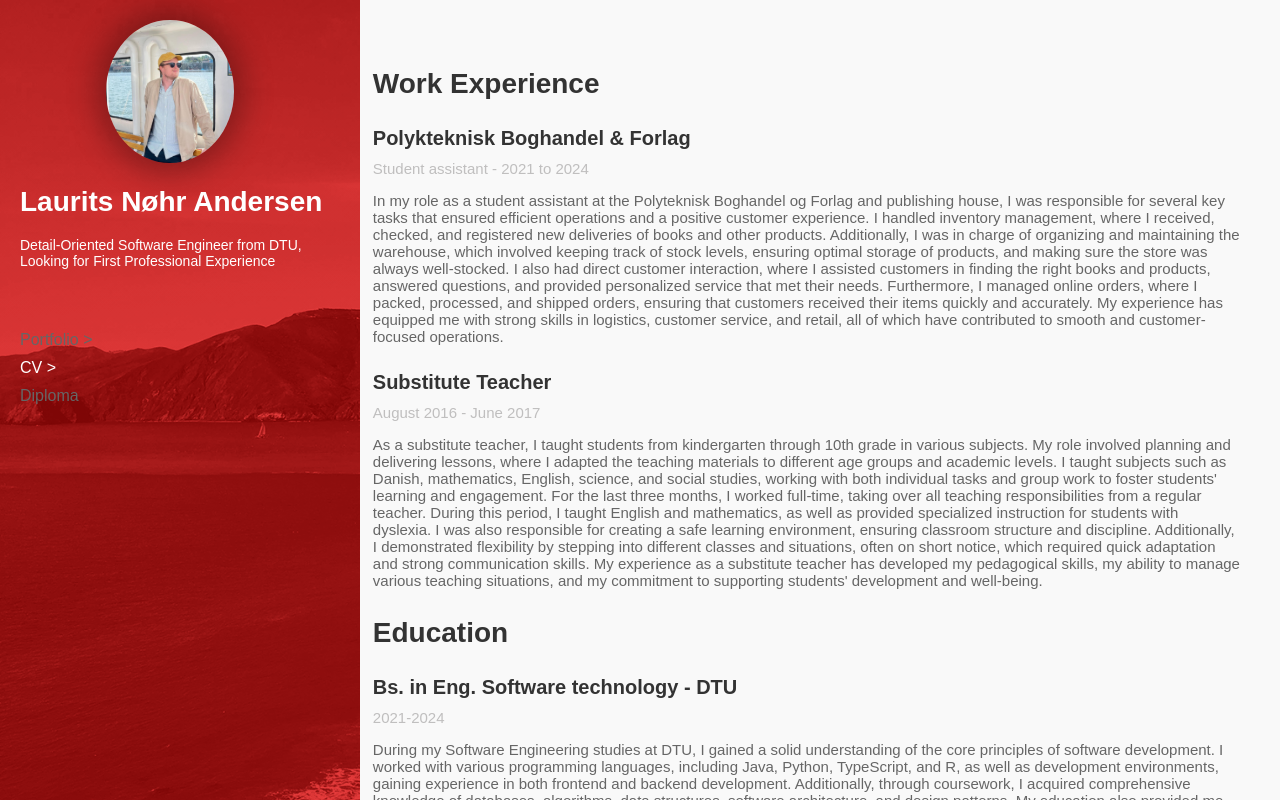
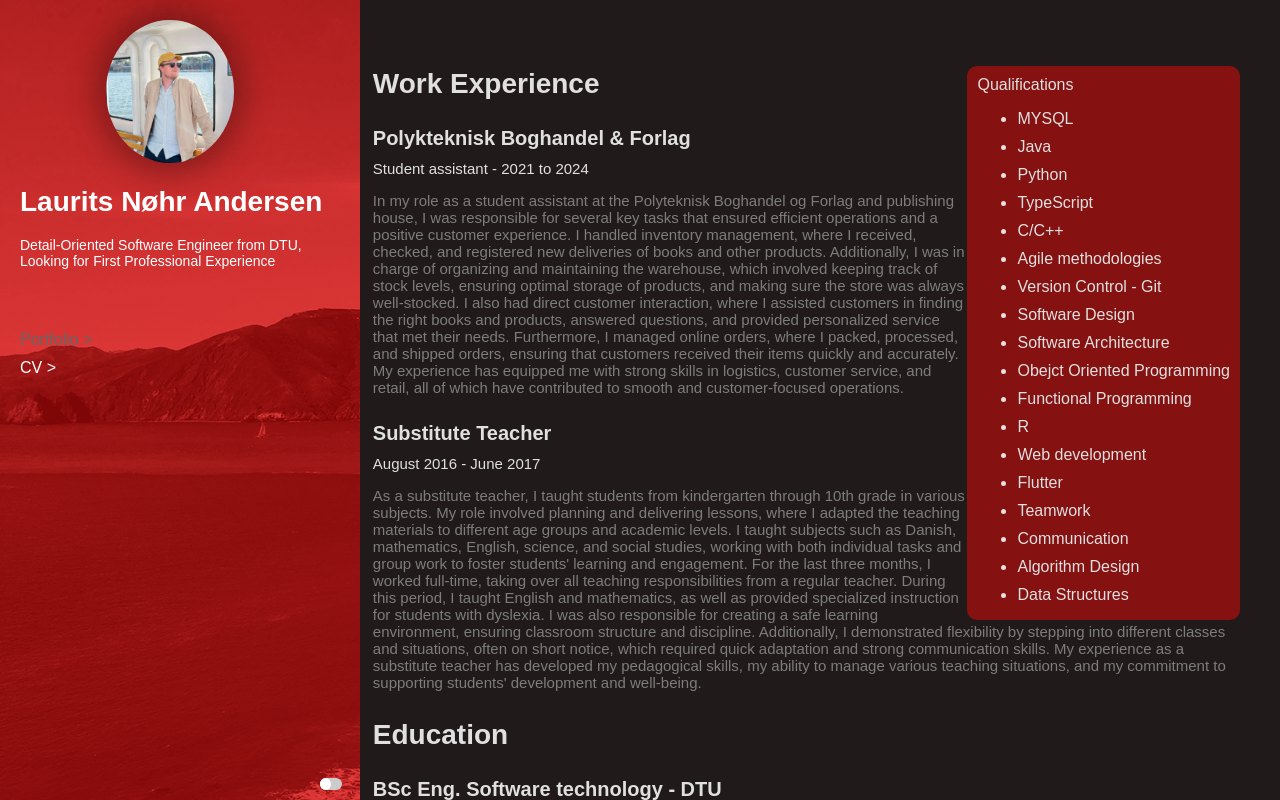
Before and after one commit to Laurits96/laurits96.github.io, a plain HTML site: page index.html in a window 1280 px wide. Both pictures are taken after a click on the link "CV". Shown: the top 800 px of the page. Drawn offline with Linux system fonts and the light colour scheme.

Commit message:
Update index.html

```diff
--- a/index.html
+++ b/index.html
@@ -1,22 +1,44 @@
 <!DOCTYPE html>
 <html lang="en">
 <head>
+    <link rel="icon" href="fav.png">
     <meta charset="UTF-8">
     <meta name="viewport" content="width=device-width, initial-scale=1.0">
     <title>Portfolio</title>
     <style>
+        :root {
+            --bg-color: #211a1a;
+            --text-color: #e0e0e0;
+            --nav-bg-color: #1f1f1f;
+            --nav-link-color: #666;
+            --active-link-color: #fff;
+            --kval-bg-color: rgba(200, 13, 13, 0.6);
+            --kval-color:  #e0e0e0;
+        }
+
+        /* Dark theme */
+        .light-mode {
+            --bg-color: #F9F9F9;
+            --text-color: #333333;
+            --nav-bg-color: #f4f4f4;
+            --nav-link-color: #666;
+            --active-link-color: #000;
+            --kval-bg-color: rgb(238, 57, 57);
+            --kval-color:  #000000;
+        }
+
         .content { display: none; }
         .active { display: block; }
         body {
             font-family: sans-serif;
             margin: 0;
             padding: 0;
-            background-color: #F9F9F9;
-            color: white;
+            background-color: var(--bg-color);
+            color:var(--text-color);
         }
 
         .nav a {
-            color: #666; /* Default color */
+            color: var(--nav-link-color); /* Default color */
             text-decoration: none;
             font-size: 16px;
             transition: color 0.3s; /* Smooth transition effect */
@@ -28,9 +50,9 @@
             color: white; /* Color for active nav link */
         }
         .sidebar {
+            position: fixed;
             width: 25%;
             height: 100vh;
-            position: fixed;
             padding: 20px;
             background-image: url('bg.jpg'), linear-gradient(rgba(200, 13, 13, 0.8), rgba(200, 13, 13, 0.8));
             background-size: cover;
@@ -45,10 +67,12 @@
         }
         .sidebar h1 {
             font-size: 28px;
+            color: white;
         }
         .sidebar p {
             font-size: 14px;
             margin: 10px 0;
+            color: white;
         }
         .sidebar ul {
             list-style-type: none;
@@ -65,13 +89,57 @@
             color: #666;
             margin-right: 15px;
             text-decoration: none;
-            font-size: 18px;
+            font-size: 16px;
             margin-top: 30px;
         }
         .sidebar .social a:hover {
             color: white; /* Color when hovered */
             transition: color 0.3s; /* Smooth transition effect */
         }
+        /* The switch container */
+        .switch {
+            position: fixed;
+            bottom: 10px;
+            left: 25%;
+            width: 1.7%;
+            height: 1.5%;
+        }
+        .switch input {
+            opacity: 0;
+            width: 0;
+            height: 0;
+        }
+        .slider {
+            position: absolute;
+            cursor: pointer;
+            top: 0;
+            left: 0;
+            right: 0;
+            bottom: 0;
+            background-color: #ccc;
+            transition: .4s;
+            border-radius: 34px;
+        }
+        .slider:before {
+            position: absolute;
+            content: "";
+            width: 50%;
+            height: 100%;
+            left: 0px;
+            bottom: 0px;
+            background-color: white;
+            transition: .4s;
+            border-radius: 50%;
+        }
+        /* When the checkbox is checked, change the background color */
+        input:checked + .slider {
+            background-color: #f32121; /* Color when dark mode is activated */
+        }
+        /* Move the slider circle when checked */
+        input:checked + .slider:before {
+            transform: translateX(100%);
+        }
+
         #Portfolio img {
             max-width: 100%; /* Make the image responsive */
             height: 75vh; /* Maintain aspect ratio */
@@ -83,32 +151,47 @@
             padding: 40px;
         }
         .content h2 {
-            color: #333;
+            color: var(--text-color);
             font-size: 36px;
             margin-bottom: 10px;
         }
         .content h3 {
-            color: #333;
+            color: var(--text-color);
             font-size: 28px;
             font-weight: 750;
             margin-bottom: 10px;
         }
         .content h4 {
-            color: #333;
+            color: var(--text-color);
             font-size: 20px;
             font-weight: 600;
             margin-bottom: 10px;
         }
         .content p {
             font-size: 15px;
-            color: #666;
+            color: #7d7d7d;
         }
         .content .desc{
             font-size: 15px;
-            color: #7372726e;
+            color: var(--text-color);
             margin-bottom: 0px;
             margin-top: 0px;
         }
+        .content .kval{
+            position: relative;
+            float: right;
+            margin-top: 3%;
+            right: 0px;
+            padding: 10px 10px 0px 10px;
+            background-color: var(--kval-bg-color);
+            color:var(--kval-color);
+            border-radius:10px ;
+        }
+        .content .kval ul li{
+            margin: 10px 0;
+            color: var(--kval-color);
+        }
+
 
     </style>
 </head>
@@ -120,11 +203,10 @@
         <p>Detail-Oriented Software Engineer from DTU, Looking for First Professional Experience</p>
         <br/>
         <br/>
-        <nav class="nav"">
+        <nav class="nav">
             <ul>
                 <li><a href="javascript:void(0);" id="nav-Portfolio" class="active-link" onclick="showContent('Portfolio')">Portfolio &gt;</a></li>
                 <li><a href="javascript:void(0);" id="nav-CV" onclick="showContent('CV')">CV</a></li>
-                <li><a href="javascript:void(0);" id="nav-Diploma" onclick="showContent('Diploma')">Diploma</a></li>
             </ul>
         </nav>
         <div class="social">
@@ -132,14 +214,42 @@
             <a href="https://github.com/Laurits96" target="_blank">GitHub</a>
         </div>
     </div>
+    <label class="switch">
+        <input type="checkbox" id="theme-toggle">
+        <span class="slider round"></span>
+    </label>
 
-    <div id="Portfolio" class="content">
+    <div id="Portfolio" class="content active">
         <h2>Portfolio</h2>
         <p>Portfolio page is currently under development...</p>
         <img src="meme.jpg">
     </div>
 
-    <div id="CV" class="content active">
+    <div id="CV" class="content">
+        <span id="skillList" class="kval">
+            Qualifications
+            <ul>
+                <li>MYSQL</li>
+                <li>Java</li>
+                <li>Python</li>
+                <li>TypeScript</li>
+                <li>C/C++</li>
+                <li>Agile methodologies</li>
+                <li>Version Control - Git</li>
+                <li>Software Design</li>
+                <li>Software Architecture</li>
+                <li>Obejct Oriented Programming</li>
+                <li>Functional Programming</li>
+                <li>R</li>
+                <li>Web development</li>
+                <li>Flutter</li>
+                <li>Teamwork</li>
+                <li>Communication</li>
+                <li>Algorithm Design</li>
+                <li>Data Structures</li>
+
+            </ul>
+        </span>
         <h3>Work Experience</h3>
             <h4>Polykteknisk Boghandel & Forlag</h4>
                 <div class="desc">Student assistant - 2021 to 2024</div>
@@ -155,14 +265,14 @@
                     My experience as a substitute teacher has developed my pedagogical skills, my ability to manage various teaching situations, and my commitment to supporting students' development and well-being.</p>
 
         <h3>Education</h3>
-            <h4>Bs. in Eng. Software technology - DTU</h4>
+            <h4>BSc Eng. Software technology - DTU</h4>
             <div class="desc">2021-2024</div>
             <p> During my Software Engineering studies at DTU, I gained a solid understanding of the core principles of software development. I worked with various programming languages, including Java, Python, TypeScript, and R, as well as development environments, gaining experience in both frontend and
                 backend development. Additionally, through coursework, I acquired comprehensive knowledge of databases, algorithms, data structures, software architecture, and design patterns.
                 My education also provided me with practical experience in agile development methodologies, version control, and teamwork through project work. I have honed my problem-solving skills and my ability to translate complex requirements into effective software solutions.
                 For my bachelor’s project, I collaborated with a company to develop a new interface for their equipment. I applied user experience engineering principles to create wireframes and assisted in identifying the necessary functionalities that the new interface should include.
             </p>
-            <h4>Bs. in Eng. Quantitive Biology and Disease Modelling - DTU</h4>
+            <h4>BSc Eng. Quantitive Biology and Disease Modelling - DTU</h4>
             <div class="desc">2017-2021</div>
             <p>
                 During this study, I acquired fundamental knowledge of human anatomy and physiology, along with an understanding of the most common diseases in Denmark, including their prevalence, etiology, pathogenesis, and symptoms.
@@ -180,11 +290,6 @@
             <p>
                 As a volunteer with CISV, I participated in their "Village" program, which brought together groups from 13 different nationalities. In my role as a Leader, I was responsible for four eleven-year-old children over the course of the four-week program. This experience allowed me to develop excellent teamwork skills with other leaders from around the world and coordinate activities for all participating children.
             </p>
-    </div>
-
-    <div id="Diploma" class="content">
-        <h2>Show Diplomas</h2>
-        <p>Here diplomas should be showcased</p>
     </div>
 
     <script>
@@ -211,6 +316,28 @@
             const content = document.getElementById(id);
             content.classList.add('active');
         }
+        const toggleSwitch = document.getElementById('theme-toggle'); // Get the switch element (checkbox)
+        const body = document.body; // Reference the body element to apply theme changes
+
+        // Check for saved user preference on page load
+        window.addEventListener('DOMContentLoaded', () => {
+            // Check if the user previously selected light mode and saved it in localStorage
+            if (localStorage.getItem('theme') === 'light') {
+                body.classList.add('light-mode'); // Apply light mode if found
+                toggleSwitch.checked = true; // Make the switch checked to reflect light mode
+            }
+        });
+
+        // Add an event listener to the switch to toggle light/dark mode when changed
+        toggleSwitch.addEventListener('change', function() {
+            if (toggleSwitch.checked) { // If the switch is checked (turned on)
+                body.classList.add('light-mode'); // Add the 'light-mode' class to the body
+                localStorage.setItem('theme', 'light'); // Save the preference as 'light' in localStorage
+            } else { // If the switch is unchecked (turned off)
+                body.classList.remove('light-mode'); // Remove the 'light-mode' class from the body
+                localStorage.setItem('theme', 'dark'); // Save the preference as 'dark' in localStorage
+            }
+        });
     </script>
 
 </body>
```
